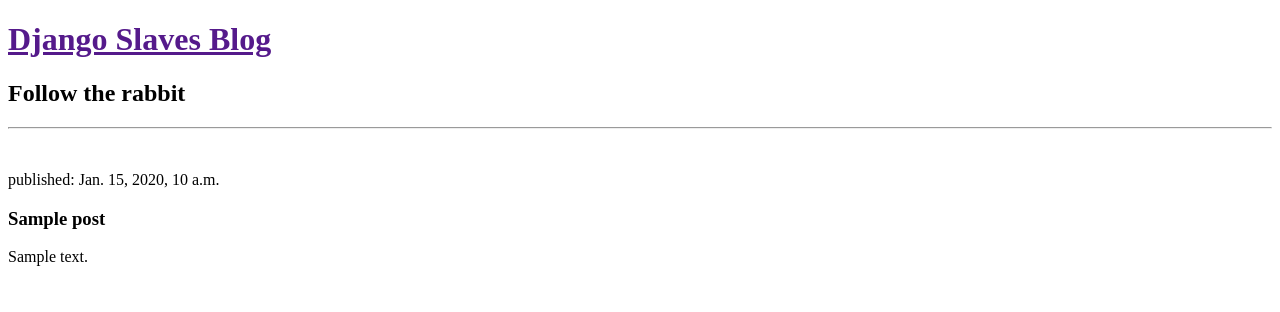
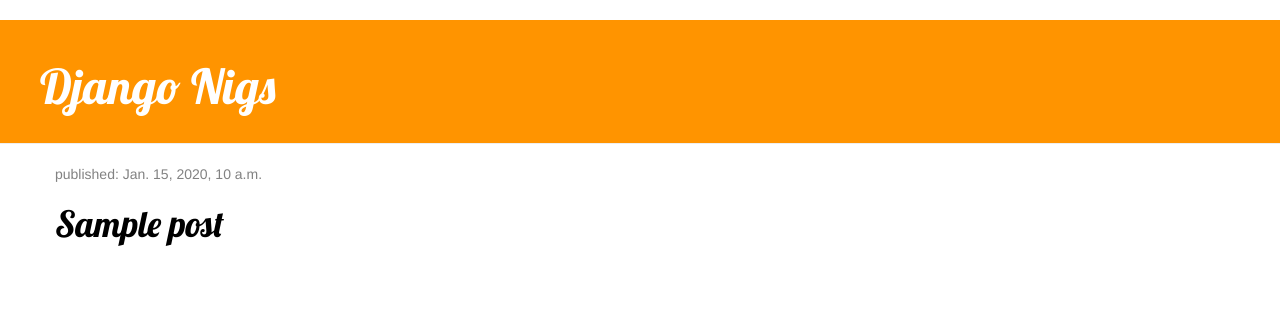
Before and after one commit to smallcrustation/my-first-blog, a Django app: template blog/templates/blog/post_list.html in a window 1280 px wide. Shown: the top 312 px of the page. Run offline with Django 3.2, Linux system fonts and the light colour scheme; the template is opened without the code that fills it: most values are stand-ins (such as "Sample title", 1, 10 or a date in 2020); some libraries are stand-ins or nearby versions.

Commit message:
added view and template for detailed site and CSS

```diff
--- a/GirlsDJANGOfirst/urls.py
+++ b/GirlsDJANGOfirst/urls.py
@@ -14,5 +14,4 @@ urlpatterns = [
     # Uncomment the next line to enable the admin:
     url(r'^admin/', include(admin.site.urls)),
     url(r'', include('blog.urls')),
-
 ]
--- /dev/null
+++ b/blog/static/css/blog.css
@@ -0,0 +1,46 @@
+.page-header {
+    background-color: #ff9400;
+    margin-top: 0;
+    padding: 20px 20px 20px 40px;
+}
+
+.page-header h1, .page-header h1 a, .page-header h1 a:visited, .page-header h1 a:active {
+    color: #ffffff;
+    font-size: 36pt;
+    text-decoration: none;
+}
+
+.content {
+    margin-left: 40px;
+}
+
+h1, h2, h3, h4 {
+    font-family: 'Lobster', cursive;
+}
+
+.date {
+    color: #828282;
+}
+
+.save {
+    float: right;
+}
+
+.post-form textarea, .post-form input {
+    width: 100%;
+}
+
+.top-menu, .top-menu:hover, .top-menu:visited {
+    color: #ffffff;
+    float: right;
+    font-size: 26pt;
+    margin-right: 20px;
+}
+
+.post {
+    margin-bottom: 70px;
+}
+
+.post h1 a, .post h1 a:visited {
+    color: #000000;
+}
--- /dev/null
+++ b/blog/templates/blog/base.html
@@ -0,0 +1,27 @@
+<!DOCTYPE html>
+{% load staticfiles %}
+
+<html lang="en" xmlns="http://www.w3.org/1999/xhtml">
+<head>
+    <title>Neo's Blog</title>
+    <link href="//fonts.googleapis.com/css?family=Lobster&subset=latin,latin-ext" rel="stylesheet" type="text/css">
+    <link rel="stylesheet" href="//maxcdn.bootstrapcdn.com/bootstrap/3.2.0/css/bootstrap.min.css" />
+    <link rel="stylesheet" href="//maxcdn.bootstrapcdn.com/bootstrap/3.2.0/css/bootstrap-theme.min.css" />
+    <link rel="stylesheet" href="{% static 'css/blog.css' %}" />
+    <meta charset="utf-8" />
+</head>
+<body>
+    <div class="page-header">
+        <h1><a href="/">Django Nigs</a></h1>
+    </div>
+    <div class="content container">
+        <div class="row">
+            <div class="col-md-8">
+                {% block content %}
+                {% endblock %}
+            </div>
+        </div>
+    </div>
+
+</body>
+</html>
--- a/blog/templates/blog/post_list.html
+++ b/blog/templates/blog/post_list.html
@@ -1,25 +1,12 @@
-<!DOCTYPE html>
+{% extends 'blog/base.html' %}
 
-<html lang="en" xmlns="http://www.w3.org/1999/xhtml">
-<head>
-    <meta charset="utf-8" />
-    <title>Neo's Blog</title>
-</head>
-<body>
-    <div>
-        <h1><a href="">Django Slaves Blog</a></h1>
-        <h2>Follow the rabbit</h2>
-        <hr />
-        <br />
-    </div>
-
+{% block content%}
     {% for post in posts %}
-        <div>
-            <p>published: {{ post.published_date }}</p>
-            <h3>{{ post.title }}</h3>
-            <p>{{ post.text|linebreaksbr }}</p>
+        <div class="post">
+            <div class="date">
+                <p>published: {{ post.published_date }}</p>
+            </div>
+            <h1><a href="{% url 'post_detail' pk=post.pk %}">{{ post.title }}</a></h1>
         </div>
-{% endfor %}
-
-</body>
-</html>
+    {% endfor %}
+{% endblock %}
--- a/blog/urls.py
+++ b/blog/urls.py
@@ -3,4 +3,5 @@ from . import views
 
 urlpatterns = [
         url(r'^$', views.post_list, name='post_list'),
+        url(r'^post/(?P<pk>\d+)/$', views.post_detail, name='post_detail'),
     ]
```
Also changed, not shown: blog/templates/blog/post_detail.html (added, +13 -0 lines), blog/views.py (+6 -2 lines).
